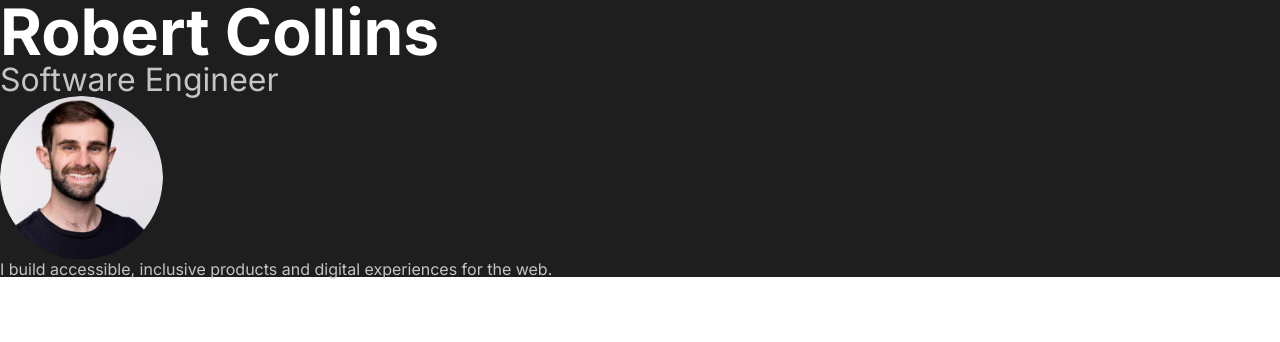
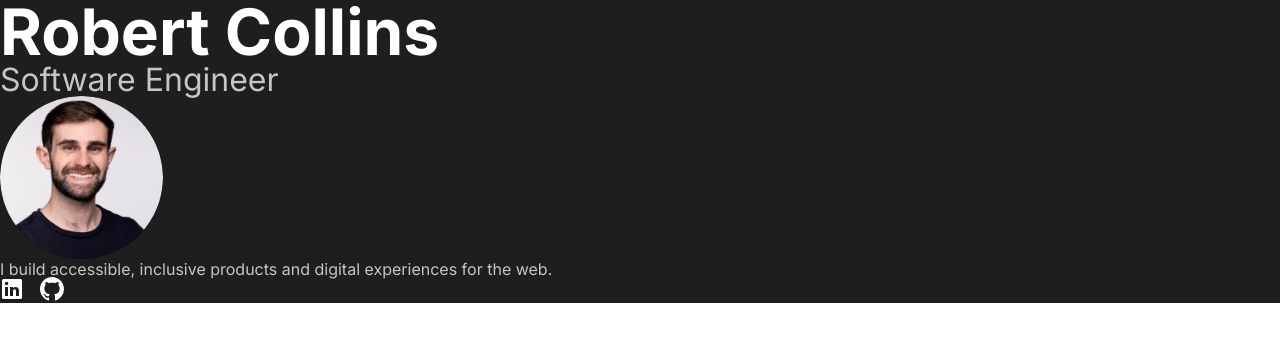
Before and after one commit to robkebab/robkebab.com, a Next.js app: page / in a window 1280 px wide. Shown: the top 342 px of the page. Built offline with nearby package versions, Linux system fonts and the light colour scheme.

Commit message:
add icons and Social

```diff
--- /dev/null
+++ b/app/components/hero/Hero.module.scss
@@ -0,0 +1,4 @@
+.socials {
+    display: flex;
+    gap: 1em;
+}
--- a/app/components/hero/Hero.tsx
+++ b/app/components/hero/Hero.tsx
@@ -1,9 +1,14 @@
 import { Avatar } from "../avatar/Avatar";
+import { Github } from "../icons/Github";
 import { Heading } from "../heading/Heading";
+import { LinkedIn } from "../icons/LinkedIn";
 import { Paragraph } from "../paragraph/Paragraph";
+import { Social } from "../social/Social";
 import { Subheading } from "../subheading/Subheading";
 import { defaults } from "./defaults";
+import styles from "./Hero.module.scss"
 
+// eslint-disable-next-line max-lines-per-function
 export const Hero = () => {
   return (
     <div>
@@ -16,6 +21,18 @@ export const Hero = () => {
         width={163}
       />
       <Paragraph text={defaults.description} />
+      <div className={styles.socials}>
+        <Social
+          href="https://www.linkedin.com/in/rpc219/"
+          icon={<LinkedIn />}
+          label="LinkedIn"
+        />
+        <Social
+          href="https://github.com/robkebab"
+          icon={<Github />}
+          label="Github"
+        />
+      </div>
     </div>
   );
 };
--- /dev/null
+++ b/app/components/icons/Github.tsx
@@ -0,0 +1,12 @@
+export const Github = () => {
+  return (
+    <svg
+      xmlns="http://www.w3.org/2000/svg"
+      viewBox="0 0 16 16"
+      fill="currentColor"
+      aria-hidden="true"
+    >
+      <path d="M8 0C3.58 0 0 3.58 0 8c0 3.54 2.29 6.53 5.47 7.59.4.07.55-.17.55-.38 0-.19-.01-.82-.01-1.49-2.01.37-2.53-.49-2.69-.94-.09-.23-.48-.94-.82-1.13-.28-.15-.68-.52-.01-.53.63-.01 1.08.58 1.23.82.72 1.21 1.87.87 2.33.66.07-.52.28-.87.51-1.07-1.78-.2-3.64-.89-3.64-3.95 0-.87.31-1.59.82-2.15-.08-.2-.36-1.02.08-2.12 0 0 .67-.21 2.2.82.64-.18 1.32-.27 2-.27.68 0 1.36.09 2 .27 1.53-1.04 2.2-.82 2.2-.82.44 1.1.16 1.92.08 2.12.51.56.82 1.27.82 2.15 0 3.07-1.87 3.75-3.65 3.95.29.25.54.73.54 1.48 0 1.07-.01 1.93-.01 2.2 0 .21.15.46.55.38A8.013 8.013 0 0016 8c0-4.42-3.58-8-8-8z"></path>
+    </svg>
+  );
+};
--- /dev/null
+++ b/app/components/icons/LinkedIn.tsx
@@ -0,0 +1,12 @@
+export const LinkedIn = () => {
+  return (
+    <svg
+      xmlns="http://www.w3.org/2000/svg"
+      viewBox="0 0 24 24"
+      fill="currentColor"
+      aria-hidden="true"
+    >
+      <path d="M20.5 2h-17A1.5 1.5 0 002 3.5v17A1.5 1.5 0 003.5 22h17a1.5 1.5 0 001.5-1.5v-17A1.5 1.5 0 0020.5 2zM8 19H5v-9h3zM6.5 8.25A1.75 1.75 0 118.3 6.5a1.78 1.78 0 01-1.8 1.75zM19 19h-3v-4.74c0-1.42-.6-1.93-1.38-1.93A1.74 1.74 0 0013 14.19a.66.66 0 000 .14V19h-3v-9h2.9v1.3a3.11 3.11 0 012.7-1.4c1.55 0 3.36.86 3.36 3.66z"></path>
+    </svg>
+  );
+};
--- /dev/null
+++ b/app/components/social/Social.module.scss
@@ -0,0 +1,12 @@
+.social {
+  color: #fff;
+  min-height: 1.5em;
+  min-width: 1.5em;
+}
+
+.label {
+  height: 0px;
+  visibility: hidden;
+  position: absolute;
+  width: 0px;
+}
--- /dev/null
+++ b/app/components/social/Social.tsx
@@ -0,0 +1,17 @@
+import { JSX } from "react";
+import styles from "./Social.module.scss";
+
+interface IProps {
+  readonly href: string;
+  readonly icon: JSX.Element;
+  readonly label: string;
+}
+
+export const Social = ({ href, icon, label }: IProps) => {
+  return (
+    <a className={styles.social} href={href} rel="noreferrer" target="_blank">
+      <span className={styles.label}>{label}</span>
+      {icon}
+    </a>
+  );
+};
```
Also changed, not shown: app/components/icons/Instagram.tsx (added, +12 -0 lines), app/components/hero/Hero.module.css (deleted).
